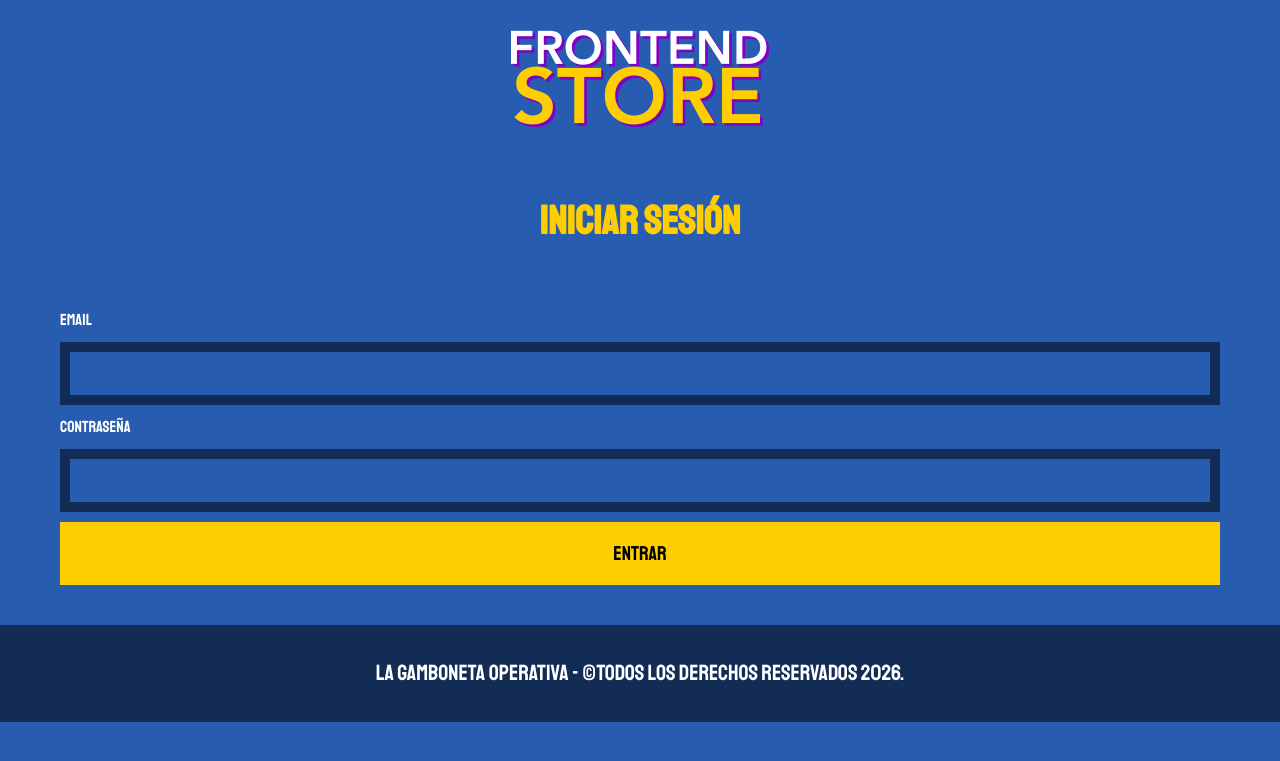
After one commit to Jazors/Proyecto-LPIII, a Flask app: page /login in a window 1280 px wide. The commit adds this page. Shown: the top 761 px of the page. Run offline with Flask 3, Linux system fonts and the light colour scheme.

Commit message:
Nueva clase Autenticar

```diff
--- a/app.py
+++ b/app.py
@@ -1,7 +1,8 @@
-from flask import Flask, flash, render_template, request, redirect, url_for
+from flask import Flask, flash, render_template, request, redirect, url_for, session
 import os
 from werkzeug.utils import secure_filename
 from models.Productos import Productos
+from models.Autenticar import Autenticar
 
 app = Flask(__name__)
 app.secret_key = '454ghgghfg8h9fghjnrjtr'
@@ -10,11 +11,37 @@ UPLOAD_FOLDER = 'static/uploads'
 app.config['UPLOAD_FOLDER'] = UPLOAD_FOLDER
 
 # Inicio de sesión
-@app.route("/login")
+@app.route("/login", methods=['GET', 'POST'])
 def login():
+    if request.method == 'POST':
+        email = request.form['email']
+        password = request.form['password']
+
+        if not email or not password:
+            flash('Rellene todos los campos', 'danger')
+            return redirect(request.url)
+
+        autenticado = Autenticar.verificar_email(email)
+        if not autenticado:
+            flash('El email no existe', 'danger')
+            return redirect(request.url)
+        autenticado = Autenticar.verificar_password(email, password)
+        if not autenticado:
+            flash('Contraseña incorrecta', 'danger')
+            return redirect(request.url)
+
+        session['user'] = email
+        return redirect(url_for('admin'))
+
     return render_template('login.html')
 
-#### USUARIO ####
+# Cerrar sesión
+@app.route('/logout')
+def logout():
+    session.pop('user', None)
+    return redirect(url_for('index'))
+
+#### CLIENTE ####
 
 # Página principal
 @app.route("/")
--- a/models/Usuario.py
+++ /dev/null
@@ -1,6 +0,0 @@
-class Usuario:
-    def __init__(self, email, password, id=None, id_rol=None):
-        self.id = id
-        self.email = email
-        self.password = password
-        self.id_rol = id_rol
--- a/static/css/style.css
+++ b/static/css/style.css
@@ -300,6 +300,18 @@ h3 {
 }
 
 
+
+/* LOGIN */
+.formulario-login {
+  display: flex;
+  flex-direction: column;
+  padding: 2rem;
+  gap: 1rem;
+}
+
+
+
+
 /** ADMIN **/
 .acciones-tabla {
   display: flex;
--- a/templates/base.html
+++ b/templates/base.html
@@ -11,19 +11,23 @@
     {% endblock %}
 </head>
 <body>
+
     <header class="header">
-            {% if not request.path.startswith('/admin') %}
-            <a href="{{ url_for('index') }}">
+            {% if request.path.startswith('/admin') %}
+            <a href="{{ url_for('admin') }}">
+                <img class="header__logo" src="{{ url_for('static', filename='img/logo.png') }}" alt="Logotipo">
+            </a>
+            {% elif request.endpoint == 'login' %}
+            <a href="{{ url_for('login') }}">
                 <img class="header__logo" src="{{ url_for('static', filename='img/logo.png') }}" alt="Logotipo">
             </a>
             {% else %}
-            <a href="{{ url_for('admin') }}">
+            <a href="{{ url_for('index') }}">
                 <img class="header__logo" src="{{ url_for('static', filename='img/logo.png') }}" alt="Logotipo">
             </a>
             {% endif %}
     </header>
-
-        {% if not request.path.startswith('/admin') %}
+        {% if not request.path.startswith('/admin') and not request.endpoint == 'login' %}
         <nav class="navegacion">
             <a href="{{ url_for('index') }}" class="navegacion__enlace {{ 'navegacion__enlace--activo' if request.endpoint == 'index' }}">Tienda</a>
             <a href="{{ url_for('nosotros') }}" class="navegacion__enlace {{ 'navegacion__enlace--activo' if request.endpoint == 'nosotros' }}">Nosotros</a>
--- /dev/null
+++ b/templates/login.html
@@ -0,0 +1,30 @@
+{% extends 'base.html' %}
+
+
+{% block contenido %}
+
+<h1>Iniciar sesión</h1>
+<form class="formulario-login" method="POST">
+    <div class="row justify-content-center">
+        <div class="col-12">
+            <!-- Mostrar mensajes flash -->
+            {% with messages=get_flashed_messages(with_categories=True) %}
+                {% if messages %}
+                    {% for category, message in messages %}
+                        <div class="alert alert-{{ category }}" role="alert">
+                            {{ message }}
+                        </div>
+                    {% endfor %}
+                {% endif %}
+            {% endwith %}
+        </div>
+    </div>
+    <label for="email">Email</label>
+    <input type="email" class="formulario__campo" name="email" id="email">
+
+    <label for="password">Contraseña</label>
+    <input type="password" class="formulario__campo" name="password" id="password">
+
+    <button type="submit" class="formulario__submit">Entrar</button>
+</form>
+{% endblock %}
```
Also changed, not shown: models/Autenticar.py (added, +18 -0 lines), models/Productos.py (+3 -5 lines), user_ejemplo.py (added, +18 -0 lines), database/frontend_store.db, 1 other file.
